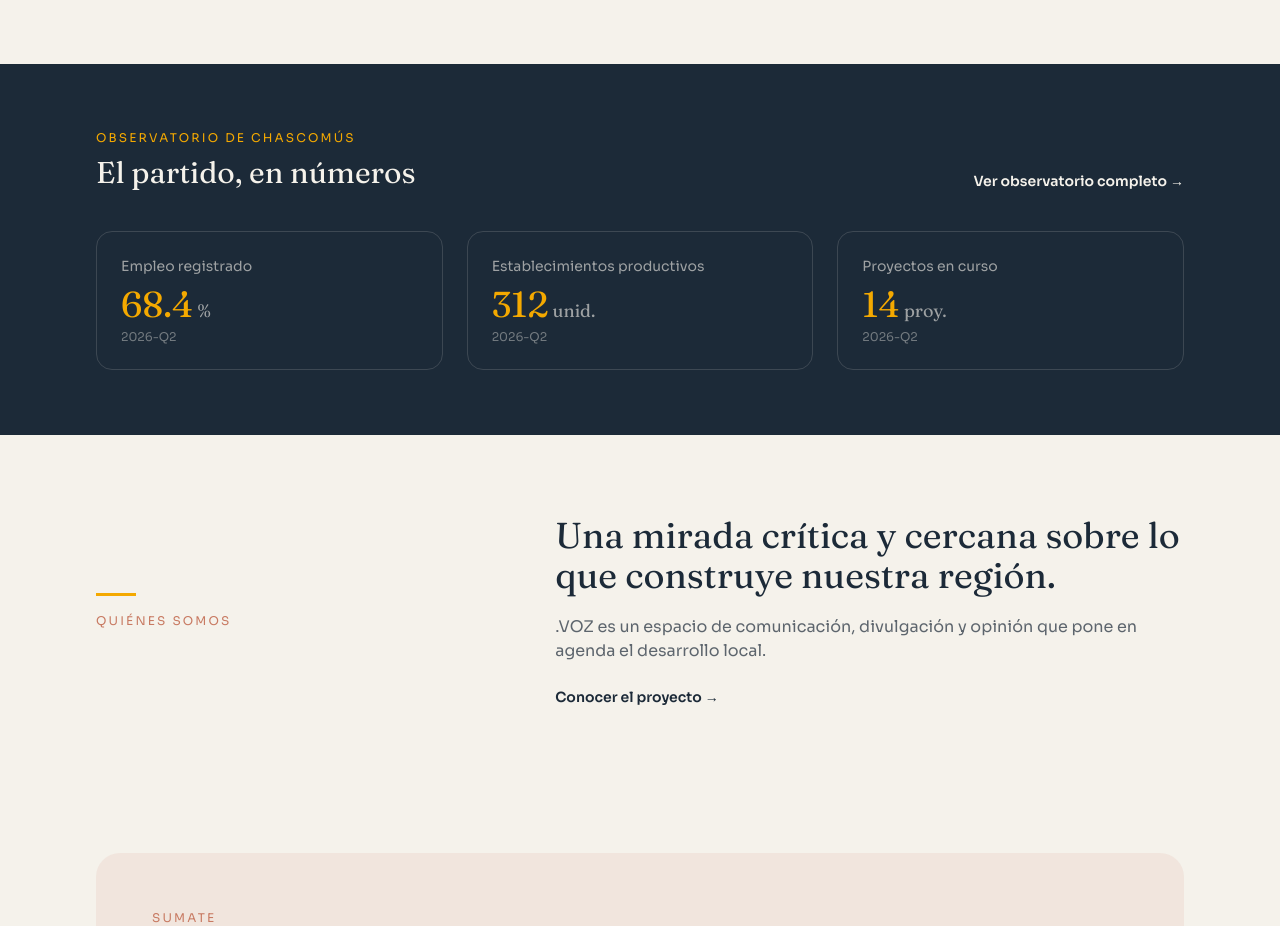
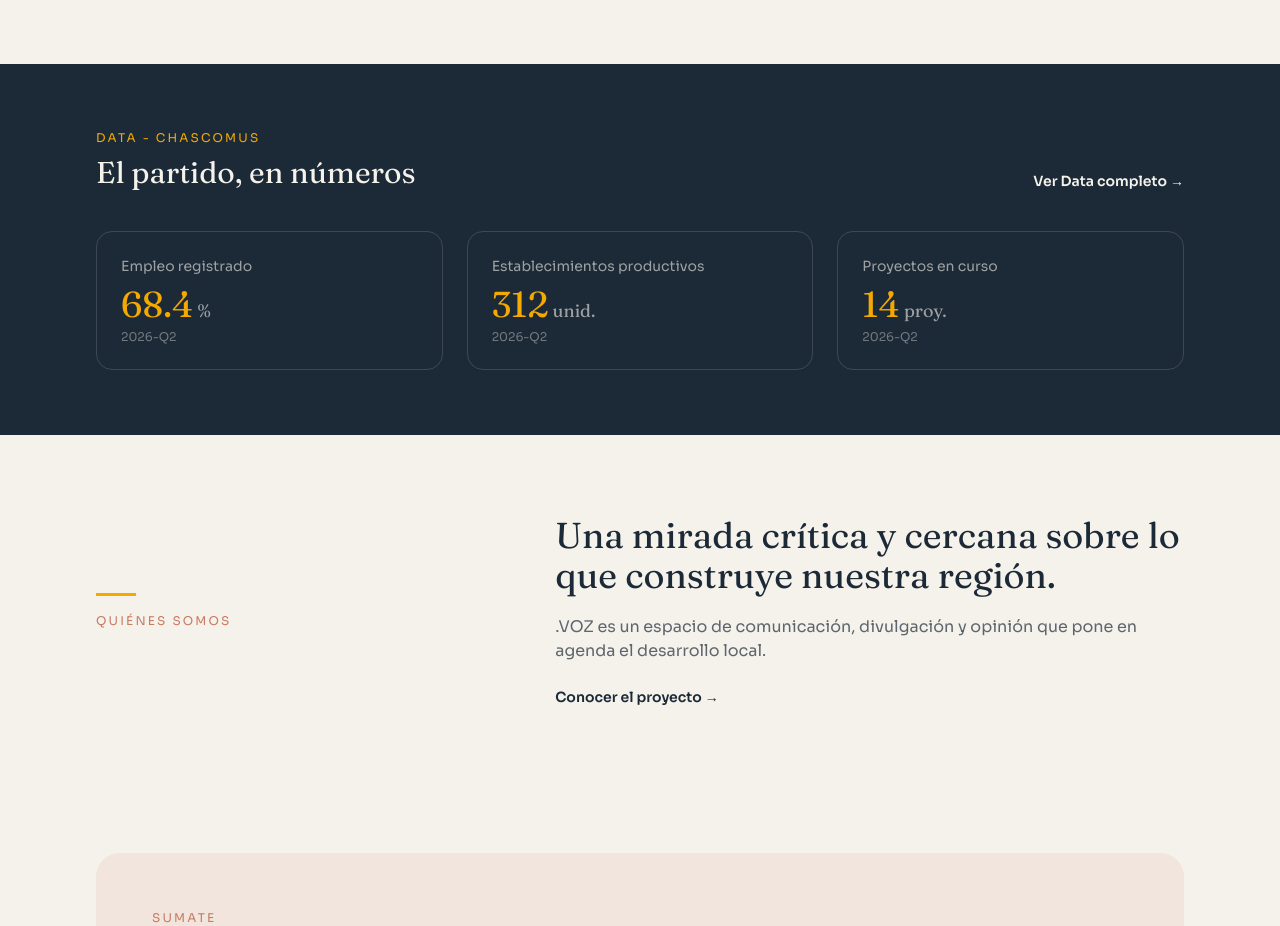
Before and after one commit to pepeyezza/puntovoz, a Next.js app: page / in a window 1280 px wide. Shown: the part 1980-2906 px from the top of the page. Built offline with nearby package versions, Linux system fonts and the light colour scheme; no server answers; the database is empty.

Commit message:
fix ObservatorioPreview

```diff
--- a/src/components/observatorio/ObservatorioPreview.tsx
+++ b/src/components/observatorio/ObservatorioPreview.tsx
@@ -11,20 +11,29 @@ const DATOS_EJEMPLO: Indicador[] = [
   { nombre: "Proyectos en curso", valor: 14, unidad: "proy.", periodo: "2026-Q2" },
 ];
 
-export default function ObservatorioPreview({ indicadores = DATOS_EJEMPLO }: { indicadores?: Indicador[] }) {
+type Props = {
+  indicadores?: Indicador[];
+  titulo?: string;
+  linkLabel?: string;
+};
+
+export default function ObservatorioPreview({
+  indicadores = DATOS_EJEMPLO,
+  titulo = "El partido, en numeros",
+  linkLabel = "Ver Data completo",
+}: Props) {
   return (
     <section className="border-y border-principal/10 bg-principal py-16 text-secundario">
       <div className="mx-auto max-w-editorial px-5 lg:px-8">
         <div className="flex flex-wrap items-end justify-between gap-4">
           <div>
-            <p className="eyebrow text-joven">Observatorio de Chascomús</p>
-            <h2 className="mt-2 font-display text-3xl">El partido, en números</h2>
+            <p className="eyebrow text-joven">Data - Chascomus</p>
+            <h2 className="mt-2 font-display text-3xl">{titulo}</h2>
           </div>
           <a href="/observatorio" className="text-sm font-semibold hover:text-joven">
-            Ver observatorio completo →
+            {linkLabel}
           </a>
         </div>
-
         <div className="mt-10 grid gap-6 sm:grid-cols-3">
           {indicadores.map((ind) => (
             <div key={ind.nombre} className="rounded-2xl border border-secundario/15 p-6">
```
